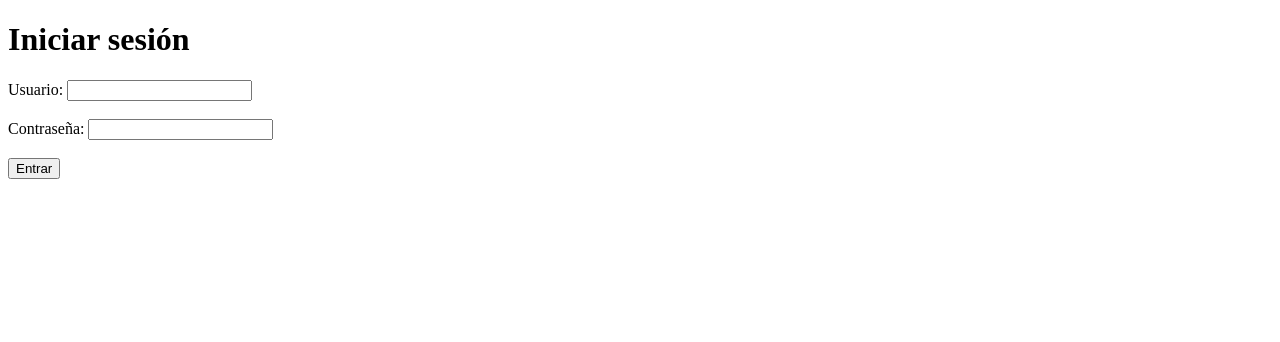
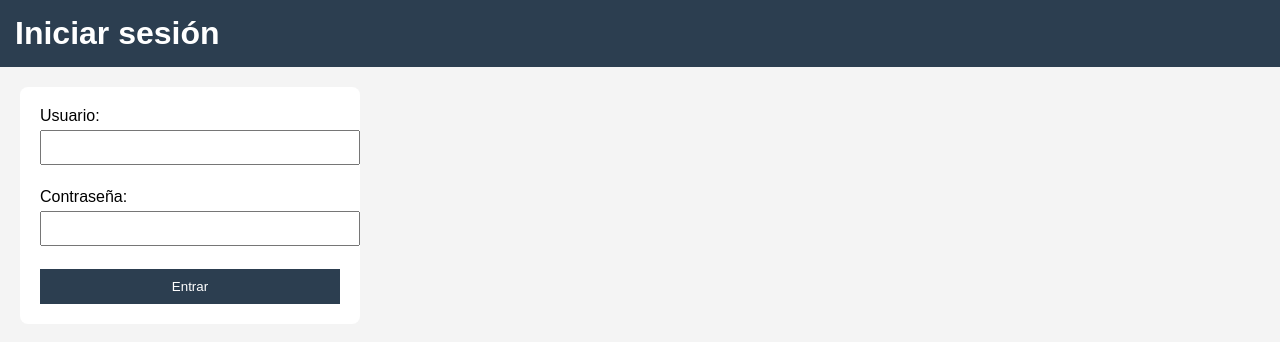
Before and after one commit to Sromerop0610/recuperacion-sistemas, a plain HTML site: page PRACTICA 10/login.html in a window 1280 px wide. Drawn offline with Linux system fonts and the light colour scheme.

Commit message:
Añado estilos CSS global y mejora visual de la web

```diff
--- /dev/null
+++ b/PRACTICA 10/css/style.css
@@ -0,0 +1,55 @@
+body {
+    font-family: Arial, sans-serif;
+    background-color: #f4f4f4;
+    margin: 0;
+    padding: 0;
+}
+
+h1 {
+    background-color: #2c3e50;
+    color: white;
+    padding: 15px;
+    margin: 0;
+}
+
+nav {
+    background-color: #34495e;
+    padding: 10px;
+}
+
+nav a {
+    color: white;
+    margin-right: 15px;
+    text-decoration: none;
+}
+
+nav a:hover {
+    text-decoration: underline;
+}
+
+form {
+    background: white;
+    padding: 20px;
+    margin: 20px;
+    border-radius: 8px;
+    width: 300px;
+}
+
+input {
+    width: 100%;
+    padding: 8px;
+    margin: 5px 0;
+}
+
+button {
+    background-color: #2c3e50;
+    color: white;
+    border: none;
+    padding: 10px;
+    cursor: pointer;
+    width: 100%;
+}
+
+button:hover {
+    background-color: #1a242f;
+}
--- a/PRACTICA 10/login.html
+++ b/PRACTICA 10/login.html
@@ -1,6 +1,7 @@
 <!DOCTYPE html>
 <html lang="es">
 <head>
+    <link rel="stylesheet" href="css/style.css">
     <meta charset="UTF-8">
     <title>Login</title>
 </head>
```
Also changed, not shown: PRACTICA 10/index.html (+1 -0 lines), PRACTICA 10/perfil.html (+1 -0 lines), PRACTICA 10/registro.html (+1 -0 lines).
